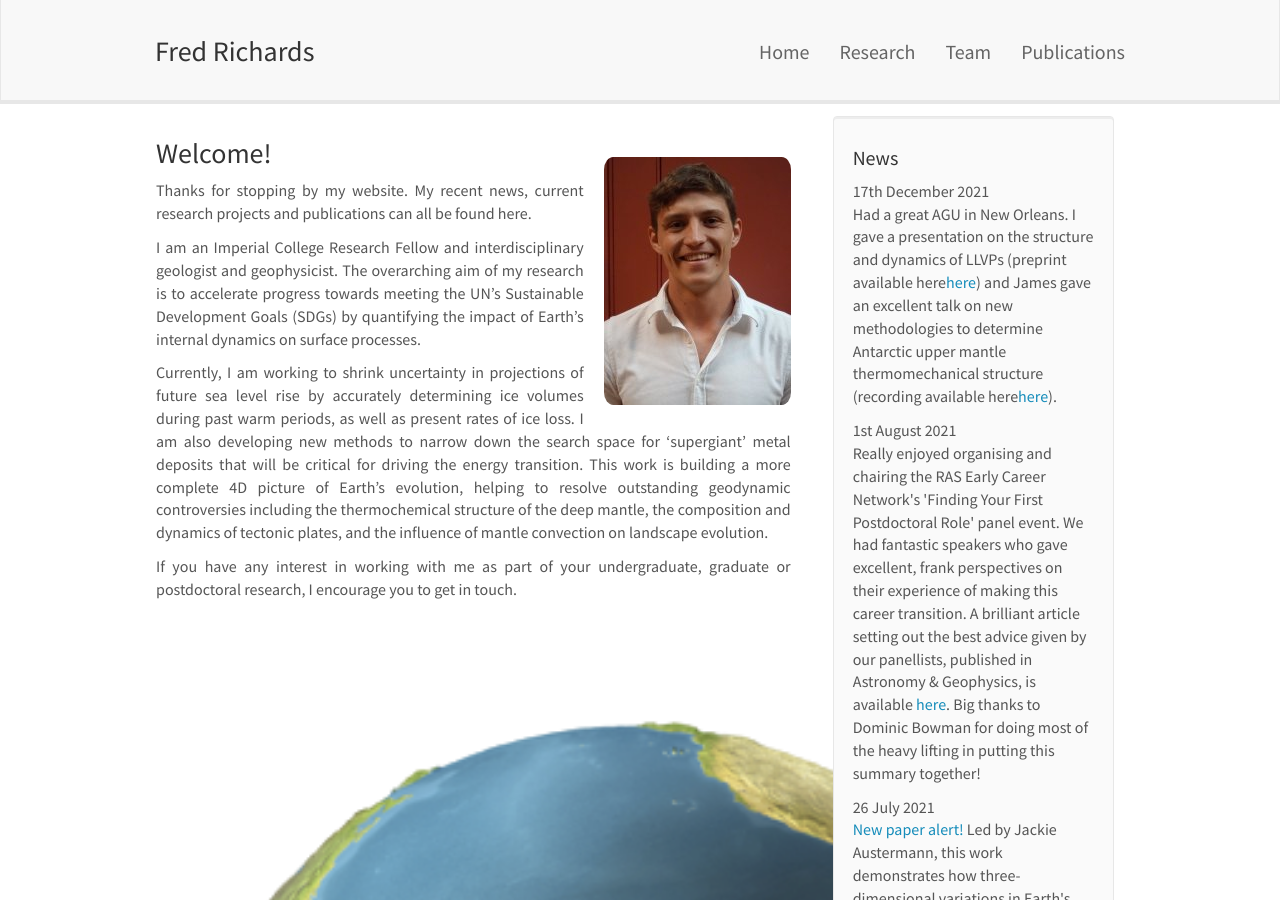
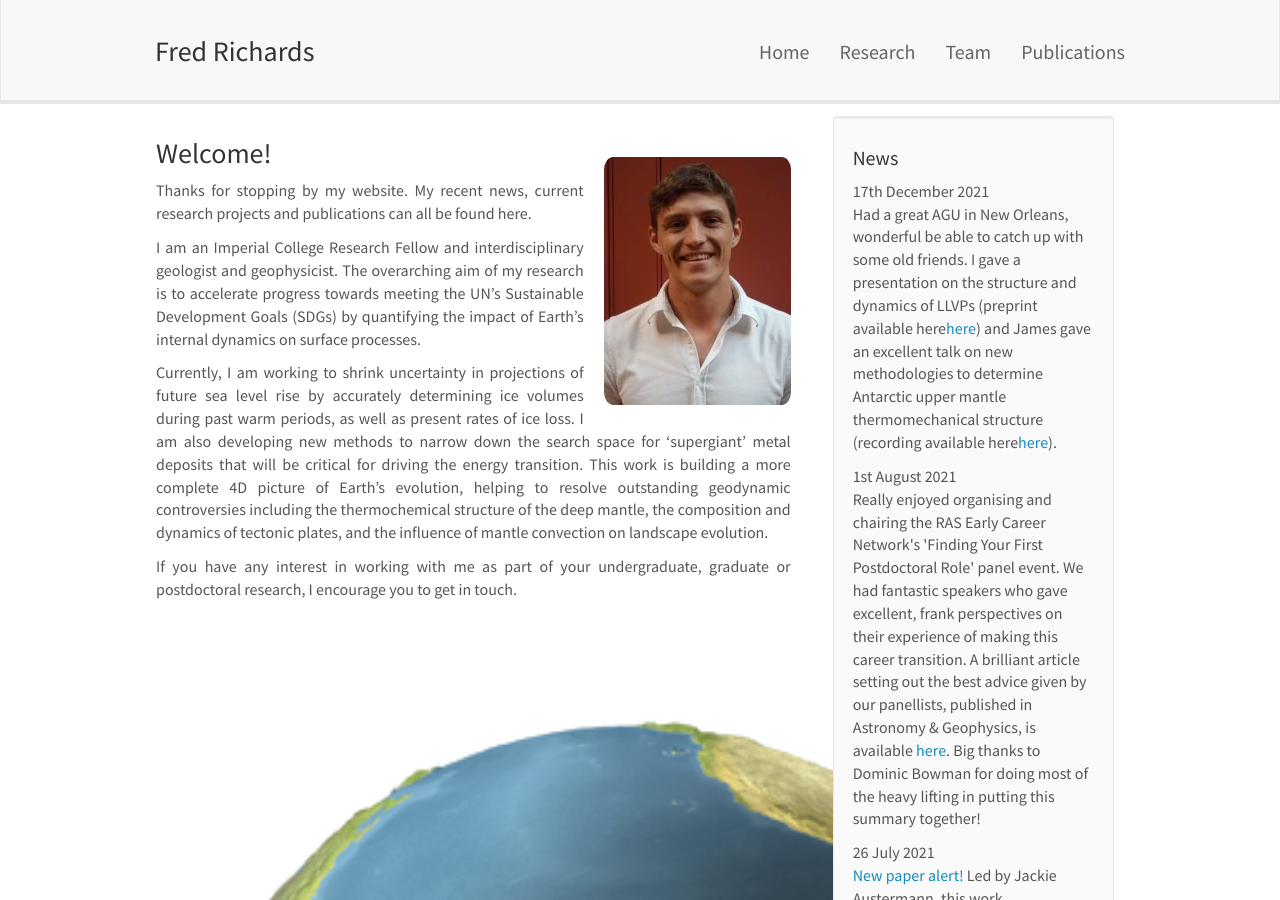
Before and after one commit to freddrichards/freddrichards.github.io, a Jekyll site: the page built from index.md, in a window 1280 px wide and 900 px high. Built offline with Jekyll 4.4.1, drawn with Linux system fonts in a browser that asks for light colours; nearby versions of some CDN libraries.

Commit message:
Update news.yml

```diff
--- a/_data/news.yml
+++ b/_data/news.yml
@@ -1,5 +1,5 @@
 - date: 17th December 2021
-  headline: "Had a great AGU in New Orleans. I gave a presentation on the structure and dynamics of LLVPs (preprint available here<a href='https://eartharxiv.org/repository/view/2465'>here</a>) and James gave an excellent talk on new methodologies to determine Antarctic upper mantle thermomechanical structure (recording available here<a href='https://eventpilotadmin.com/src/EventPilot/php/scripts/aguvideo.php?clid=aguorg-fm21/DI41A-02_a7skek&atvid=p934585&cid=AGU21'>here</a>)."
+  headline: "Had a great AGU in New Orleans, wonderful be able to catch up with some old friends. I gave a presentation on the structure and dynamics of LLVPs (preprint available here<a href='https://eartharxiv.org/repository/view/2465'>here</a>) and James gave an excellent talk on new methodologies to determine Antarctic upper mantle thermomechanical structure (recording available here<a href='https://eventpilotadmin.com/src/EventPilot/php/scripts/aguvideo.php?clid=aguorg-fm21/DI41A-02_a7skek&atvid=p934585&cid=AGU21'>here</a>)."
 
 - date: 1st August 2021
   headline: "Really enjoyed organising and chairing the RAS Early Career Network's 'Finding Your First Postdoctoral Role' panel event. We had fantastic speakers who gave excellent, frank perspectives on their experience of making this career transition. A brilliant article setting out the best advice given by our panellists, published in Astronomy & Geophysics, is available <a href='/documents/papers/bowman_etal_2021_ag.pdf'>here</a>. Big thanks to Dominic Bowman for doing most of the heavy lifting in putting this summary together!"
```
